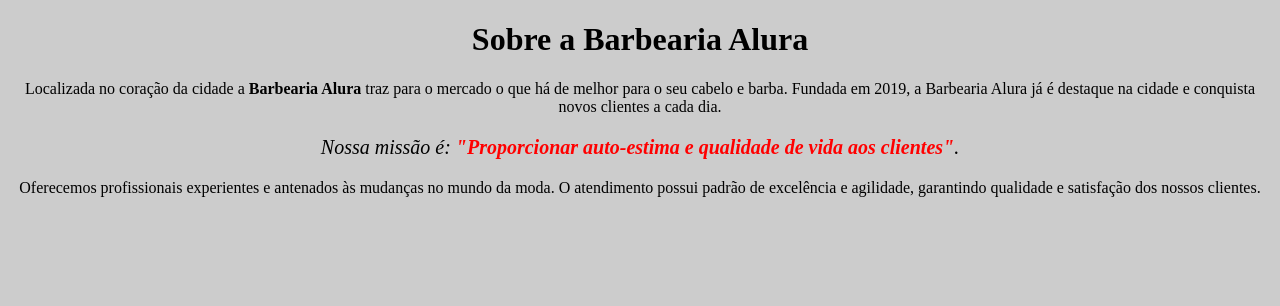
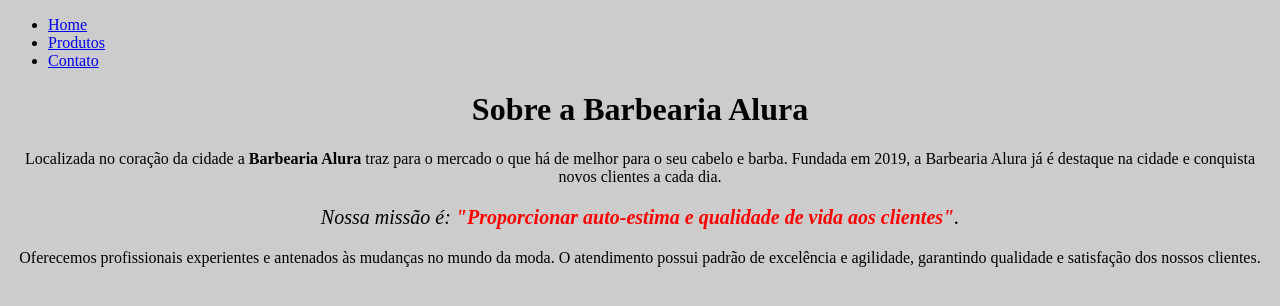
Before and after one commit to roseta20/roseta20, a plain HTML site: page index.html in a window 1280 px wide. Drawn offline with Linux system fonts and the light colour scheme.

Commit message:
Update index.html

```diff
--- a/index.html
+++ b/index.html
@@ -7,6 +7,13 @@
     </head>
 
     <body>
+          <nav>
+        <ul>
+            <li><a href="index.html">Home</a></li>
+            <li><a href="produtos.html">Produtos</a></li>
+            <li><a href="contato.html">Contato</a></li>
+        </ul>
+    </nav>
         <h1 style="text-align: center">Sobre a Barbearia Alura</h1>
 
         <p>Localizada no coração da cidade a <strong>Barbearia Alura</strong> traz para o mercado o que há de melhor para o seu cabelo e barba.
```
